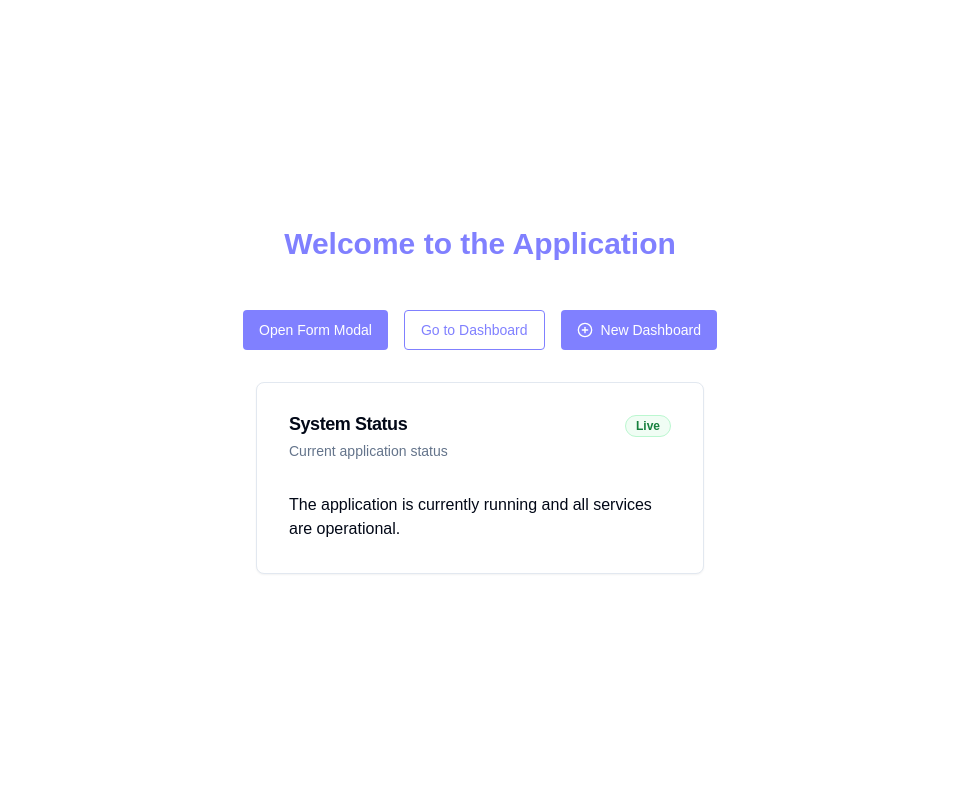
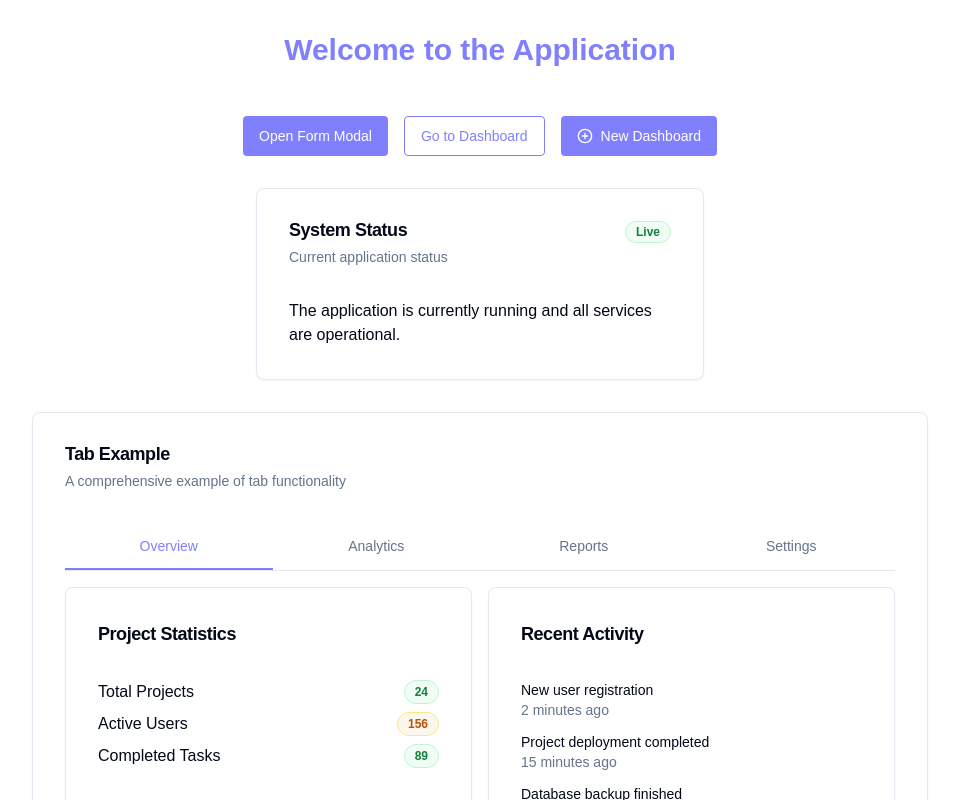
Before and after one commit to OlaideKaffo1/blank-page-builder-spark, a React (Vite) app: page / in a window 1280 px wide. Shown: the whole page, without its empty margins (160-1119 px from the left). Built offline with nearby package versions, Linux system fonts and the light colour scheme.

Commit message:
Add tab example
Add a tab example to the application.

```diff
--- a/src/components/StyleGuide/ComponentShowcase.tsx
+++ b/src/components/StyleGuide/ComponentShowcase.tsx
@@ -98,7 +98,7 @@ export default function ComponentShowcase() {
                 <CardTitle>Feature Card</CardTitle>
                 <CardDescription>Standard card with badge</CardDescription>
               </div>
-              <Badge variant="live">Live</Badge>
+              <Badge variant="LIVE">Live</Badge>
             </CardHeader>
             <CardContent>
               <p>Cards group related content and information. Use this standardized card layout throughout your application for consistency.</p>
@@ -128,7 +128,7 @@ import { Badge } from "@/components/ui/badge";
       <CardTitle>Card Title</CardTitle>
       <CardDescription>Card description</CardDescription>
     </div>
-    <Badge variant="live">Live</Badge>
+    <Badge variant="LIVE">Live</Badge>
   </CardHeader>
   <CardContent>
     {/* Content here */}
@@ -307,8 +307,8 @@ import { RadioGroup, RadioGroupItem } from "@/components/ui/radio-group";
           <h3 className="text-lg font-medium">Status Badges</h3>
 
           <div className="flex flex-wrap gap-3">
-            <Badge variant="inProgress">In progress</Badge>
-            <Badge variant="live">Live</Badge>
+            <Badge variant="INPROGRESS">In progress</Badge>
+            <Badge variant="LIVE">Live</Badge>
             <Badge variant="completed">Completed</Badge>
             <Badge variant="cancelled">Cancelled</Badge>
           </div>
@@ -329,8 +329,8 @@ import { RadioGroup, RadioGroupItem } from "@/components/ui/radio-group";
 {`import { Badge } from "@/components/ui/badge";
 
 // Status badges
-<Badge variant="inProgress">In progress</Badge>
-<Badge variant="live">Live</Badge>
+<Badge variant="INPROGRESS">In progress</Badge>
+<Badge variant="LIVE">Live</Badge>
 <Badge variant="completed">Completed</Badge>
 <Badge variant="cancelled">Cancelled</Badge>`}
             </pre>
--- a/src/components/ui/badge.tsx
+++ b/src/components/ui/badge.tsx
@@ -10,14 +10,14 @@ const badgeVariants = cva(
     variants: {
       variant: {
         // Add new variants used in the style guide components
-        live: "border-green-200 bg-green-50 text-green-700 dark:border-green-800 dark:bg-green-950 dark:text-green-400",
-        inProgress: "border-amber-200 bg-[#FDF6EC] text-amber-700 dark:border-amber-800 dark:bg-amber-950 dark:text-amber-400",
+        LIVE: "border-green-200 bg-green-50 text-green-700 dark:border-green-800 dark:bg-green-950 dark:text-green-400",
+        INPROGRESS: "border-amber-200 bg-[#FDF6EC] text-amber-700 dark:border-amber-800 dark:bg-amber-950 dark:text-amber-400",
         completed: "border-green-200 bg-green-50 text-green-700 dark:border-green-800 dark:bg-green-950 dark:text-green-400",
         cancelled: "border-red-200 bg-red-50 text-red-700 dark:border-red-800 dark:bg-red-950 dark:text-red-400"
       },
     },
     defaultVariants: {
-      variant: "live",
+      variant: "LIVE",
     },
   }
 )
--- a/src/pages/Index.tsx
+++ b/src/pages/Index.tsx
@@ -1,4 +1,3 @@
-
 import React, { useState } from "react";
 import { Button } from "@/components/ui/button";
 import { Dialog, DialogContent, DialogHeader, DialogTitle, DialogDescription, DialogFooter } from "@/components/ui/dialog";
@@ -21,6 +20,7 @@ import { RadioGroup, RadioGroupItem } from "@/components/ui/radio-group";
 import { Link } from "react-router-dom";
 import { Card, CardContent, CardDescription, CardHeader, CardTitle } from "@/components/ui/card";
 import { Badge } from "@/components/ui/badge";
+import { Tabs, TabsContent, TabsList, TabsTrigger } from "@/components/ui/tabs";
 
 const formSchema = z.object({
   name: z.string().min(2, {
@@ -77,10 +77,183 @@ const Index = () => {
             <CardTitle>System Status</CardTitle>
             <CardDescription>Current application status</CardDescription>
           </div>
-          <Badge variant="live">Live</Badge>
+          <Badge variant="LIVE">Live</Badge>
         </CardHeader>
         <CardContent>
           <p>The application is currently running and all services are operational.</p>
+        </CardContent>
+      </Card>
+
+      {/* Tab Example */}
+      <Card className="w-full max-w-4xl">
+        <CardHeader>
+          <CardTitle>Tab Example</CardTitle>
+          <CardDescription>A comprehensive example of tab functionality</CardDescription>
+        </CardHeader>
+        <CardContent>
+          <Tabs defaultValue="overview" className="w-full">
+            <TabsList className="grid w-full grid-cols-4">
+              <TabsTrigger value="overview">Overview</TabsTrigger>
+              <TabsTrigger value="analytics">Analytics</TabsTrigger>
+              <TabsTrigger value="reports">Reports</TabsTrigger>
+              <TabsTrigger value="settings">Settings</TabsTrigger>
+            </TabsList>
+
+            <TabsContent value="overview" className="space-y-4">
+              <div className="grid grid-cols-1 md:grid-cols-2 gap-4">
+                <Card>
+                  <CardHeader>
+                    <CardTitle className="text-lg">Project Statistics</CardTitle>
+                  </CardHeader>
+                  <CardContent>
+                    <div className="space-y-2">
+                      <div className="flex justify-between">
+                        <span>Total Projects</span>
+                        <Badge variant="LIVE">24</Badge>
+                      </div>
+                      <div className="flex justify-between">
+                        <span>Active Users</span>
+                        <Badge variant="INPROGRESS">156</Badge>
+                      </div>
+                      <div className="flex justify-between">
+                        <span>Completed Tasks</span>
+                        <Badge variant="completed">89</Badge>
+                      </div>
+                    </div>
+                  </CardContent>
+                </Card>
+
+                <Card>
+                  <CardHeader>
+                    <CardTitle className="text-lg">Recent Activity</CardTitle>
+                  </CardHeader>
+                  <CardContent>
+                    <div className="space-y-3">
+                      <div className="text-sm">
+                        <p className="font-medium">New user registration</p>
+                        <p className="text-muted-foreground">2 minutes ago</p>
+                      </div>
+                      <div className="text-sm">
+                        <p className="font-medium">Project deployment completed</p>
+                        <p className="text-muted-foreground">15 minutes ago</p>
+                      </div>
+                      <div className="text-sm">
+                        <p className="font-medium">Database backup finished</p>
+                        <p className="text-muted-foreground">1 hour ago</p>
+                      </div>
+                    </div>
+                  </CardContent>
+                </Card>
+              </div>
+            </TabsContent>
+
+            <TabsContent value="analytics" className="space-y-4">
+              <Card>
+                <CardHeader>
+                  <CardTitle className="text-lg">Performance Metrics</CardTitle>
+                </CardHeader>
+                <CardContent>
+                  <div className="grid grid-cols-1 md:grid-cols-3 gap-4">
+                    <div className="text-center p-4 border rounded-lg">
+                      <div className="text-2xl font-bold text-primary">98.5%</div>
+                      <div className="text-sm text-muted-foreground">Uptime</div>
+                    </div>
+                    <div className="text-center p-4 border rounded-lg">
+                      <div className="text-2xl font-bold text-primary">1.2s</div>
+                      <div className="text-sm text-muted-foreground">Avg Response</div>
+                    </div>
+                    <div className="text-center p-4 border rounded-lg">
+                      <div className="text-2xl font-bold text-primary">15.2k</div>
+                      <div className="text-sm text-muted-foreground">Daily Requests</div>
+                    </div>
+                  </div>
+                </CardContent>
+              </Card>
+            </TabsContent>
+
+            <TabsContent value="reports" className="space-y-4">
+              <Card>
+                <CardHeader>
+                  <CardTitle className="text-lg">Available Reports</CardTitle>
+                </CardHeader>
+                <CardContent>
+                  <div className="space-y-4">
+                    <div className="flex items-center justify-between p-3 border rounded-lg">
+                      <div>
+                        <div className="font-medium">Monthly Performance Report</div>
+                        <div className="text-sm text-muted-foreground">Last updated: Today</div>
+                      </div>
+                      <Button size="sm" variant="secondary">Download</Button>
+                    </div>
+                    <div className="flex items-center justify-between p-3 border rounded-lg">
+                      <div>
+                        <div className="font-medium">User Activity Report</div>
+                        <div className="text-sm text-muted-foreground">Last updated: Yesterday</div>
+                      </div>
+                      <Button size="sm" variant="secondary">Download</Button>
+                    </div>
+                    <div className="flex items-center justify-between p-3 border rounded-lg">
+                      <div>
+                        <div className="font-medium">Security Audit Report</div>
+                        <div className="text-sm text-muted-foreground">Last updated: 3 days ago</div>
+                      </div>
+                      <Button size="sm" variant="secondary">Download</Button>
+                    </div>
+                  </div>
+                </CardContent>
+              </Card>
+            </TabsContent>
+
+            <TabsContent value="settings" className="space-y-4">
+              <Card>
+                <CardHeader>
+                  <CardTitle className="text-lg">Application Settings</CardTitle>
+                </CardHeader>
+                <CardContent>
+                  <div className="space-y-4">
+                    <div className="space-y-2">
+                      <Label htmlFor="app-name">Application Name</Label>
+                      <Input id="app-name" defaultValue="My Application" />
+                    </div>
+                    <div className="space-y-2">
+                      <Label htmlFor="timezone">Timezone</Label>
+                      <Select defaultValue="utc">
+                        <SelectTrigger>
+                          <SelectValue />
+                        </SelectTrigger>
+                        <SelectContent>
+                          <SelectItem value="utc">UTC</SelectItem>
+                          <SelectItem value="est">Eastern Time</SelectItem>
+                          <SelectItem value="pst">Pacific Time</SelectItem>
+                          <SelectItem value="cet">Central European Time</SelectItem>
+                        </SelectContent>
+                      </Select>
+                    </div>
+                    <div className="space-y-2">
+                      <Label>Notification Preferences</Label>
+                      <RadioGroup defaultValue="email" className="mt-2">
+                        <div className="flex items-center space-x-2">
+                          <RadioGroupItem value="email" id="email" />
+                          <Label htmlFor="email">Email notifications</Label>
+                        </div>
+                        <div className="flex items-center space-x-2">
+                          <RadioGroupItem value="sms" id="sms" />
+                          <Label htmlFor="sms">SMS notifications</Label>
+                        </div>
+                        <div className="flex items-center space-x-2">
+                          <RadioGroupItem value="none" id="none" />
+                          <Label htmlFor="none">No notifications</Label>
+                        </div>
+                      </RadioGroup>
+                    </div>
+                    <div className="pt-4">
+                      <Button>Save Settings</Button>
+                    </div>
+                  </div>
+                </CardContent>
+              </Card>
+            </TabsContent>
+          </Tabs>
         </CardContent>
       </Card>
 
```
